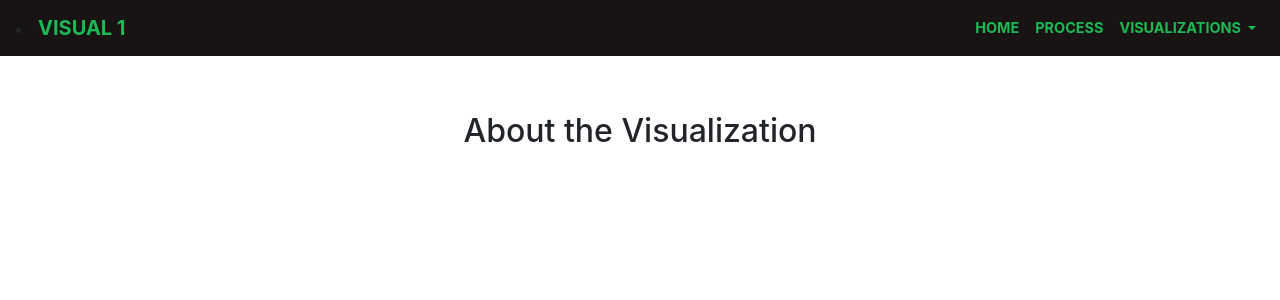
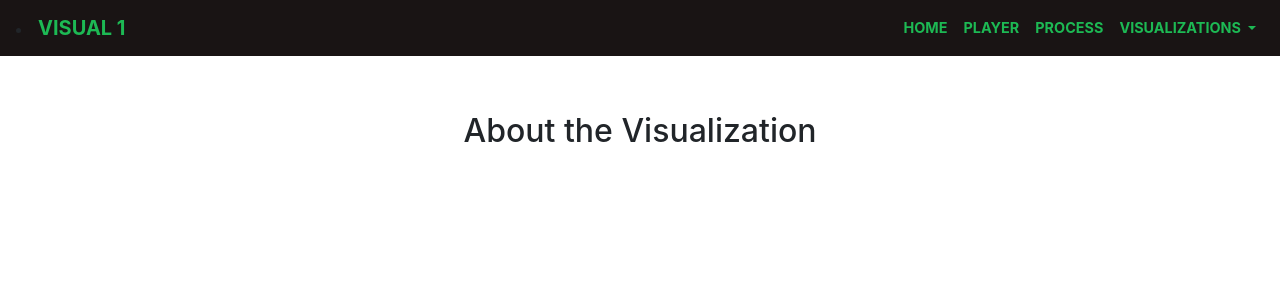
Before and after one commit to wtpowell/Spotify_Predictor, a Flask app: page /visual1 in a window 1280 px wide. Shown: the top 300 px of the page. Run offline with Flask 2, Linux system fonts and the light colour scheme; parts of the project's set-up code (start-up, migrations or seed data) failed here and were passed over; some libraries are stand-ins or nearby versions.

Commit message:
Player page

```diff
--- a/templates/index.html
+++ b/templates/index.html
@@ -28,7 +28,9 @@
               <li class="nav-item active">
                 <a class="nav-link text-uppercase" href="/">Home</a>
               </li>
-
+              <li class="nav-item active">
+                <a class="nav-link text-uppercase" href="/start">Player</a>
+              </li>
               <li class="nav-item">
                 <a class="nav-link text-uppercase" href="/process">Process</a>
               </li>
--- a/templates/process.html
+++ b/templates/process.html
@@ -29,6 +29,9 @@
         <ul class="navbar-nav ml-auto">
             <li class="nav-item active">
               <a class="nav-link text-uppercase" href="/">Home</a>
+            </li>
+            <li class="nav-item active">
+              <a class="nav-link text-uppercase" href="/start">Player</a>
             </li>
             <li class="nav-item">
               <a class="nav-link text-uppercase" href="/process">Process</a>
--- a/templates/start.html
+++ b/templates/start.html
@@ -30,7 +30,9 @@
           <li class="nav-item active">
             <a class="nav-link text-uppercase" href="/">Home</a>
           </li>
-
+          <li class="nav-item active">
+            <a class="nav-link text-uppercase" href="/start">Player</a>
+          </li>
           <li class="nav-item">
             <a class="nav-link text-uppercase" href="/process">Process</a>
           </li>
--- a/templates/visual1.html
+++ b/templates/visual1.html
@@ -20,9 +20,9 @@
             <li class="nav-item active">
               <a class="nav-link text-uppercase" href="/">Home</a>
             </li>
-          <!-- <li class="nav-item">
-              <a class="nav-link text-uppercase" href="aboutus">About Us</a>
-            </li> -->
+            <li class="nav-item active">
+              <a class="nav-link text-uppercase" href="/start">Player</a>
+            </li>
             <li class="nav-item">
               <a class="nav-link text-uppercase" href="/process">Process</a>
             </li>
--- a/templates/visual2.html
+++ b/templates/visual2.html
@@ -23,9 +23,9 @@
         <li class="nav-item active">
           <a class="nav-link text-uppercase" href="/">Home</a>
         </li>
-        <!-- <li class="nav-item">
-              <a class="nav-link text-uppercase" href="aboutus">About Us</a>
-            </li> -->
+        <li class="nav-item active">
+          <a class="nav-link text-uppercase" href="/start">Player</a>
+        </li>
         <li class="nav-item">
           <a class="nav-link text-uppercase" href="/process">Process</a>
         </li>
```
